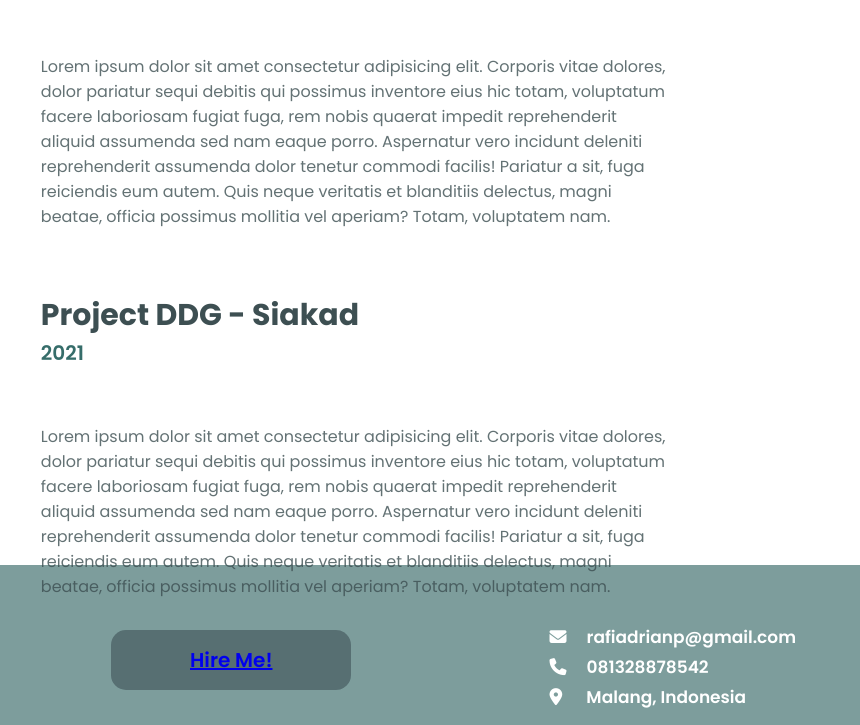
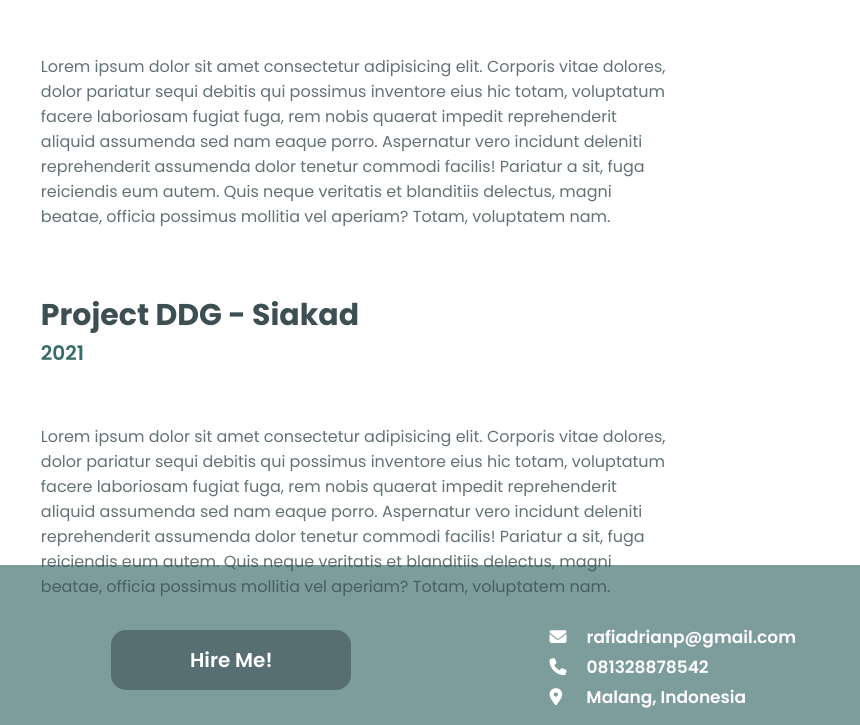
Before and after one commit to rafiadpr/webportoandre, a plain HTML site: page index.html in a window 1280 px wide. Shown: the part 2595-3320 px from the top of the page, 420-1280 px from the left. Drawn offline with Linux system fonts and the light colour scheme.

Commit message:
Update style.css

```diff
--- a/style.css
+++ b/style.css
@@ -344,6 +344,18 @@
 	font-weight: 600;
 	cursor: pointer;
 }
+.button-hire a{
+    background-color: #576F72;
+    color: #fff;
+	width: 240px;
+	height: 60px;
+	border-radius: 15px;
+	border: none;
+	font-size: 20px;
+	font-weight: 600;
+	cursor: pointer;
+    text-decoration: none;
+}
 .contact{
 	margin-top: 55px;
 }
```
